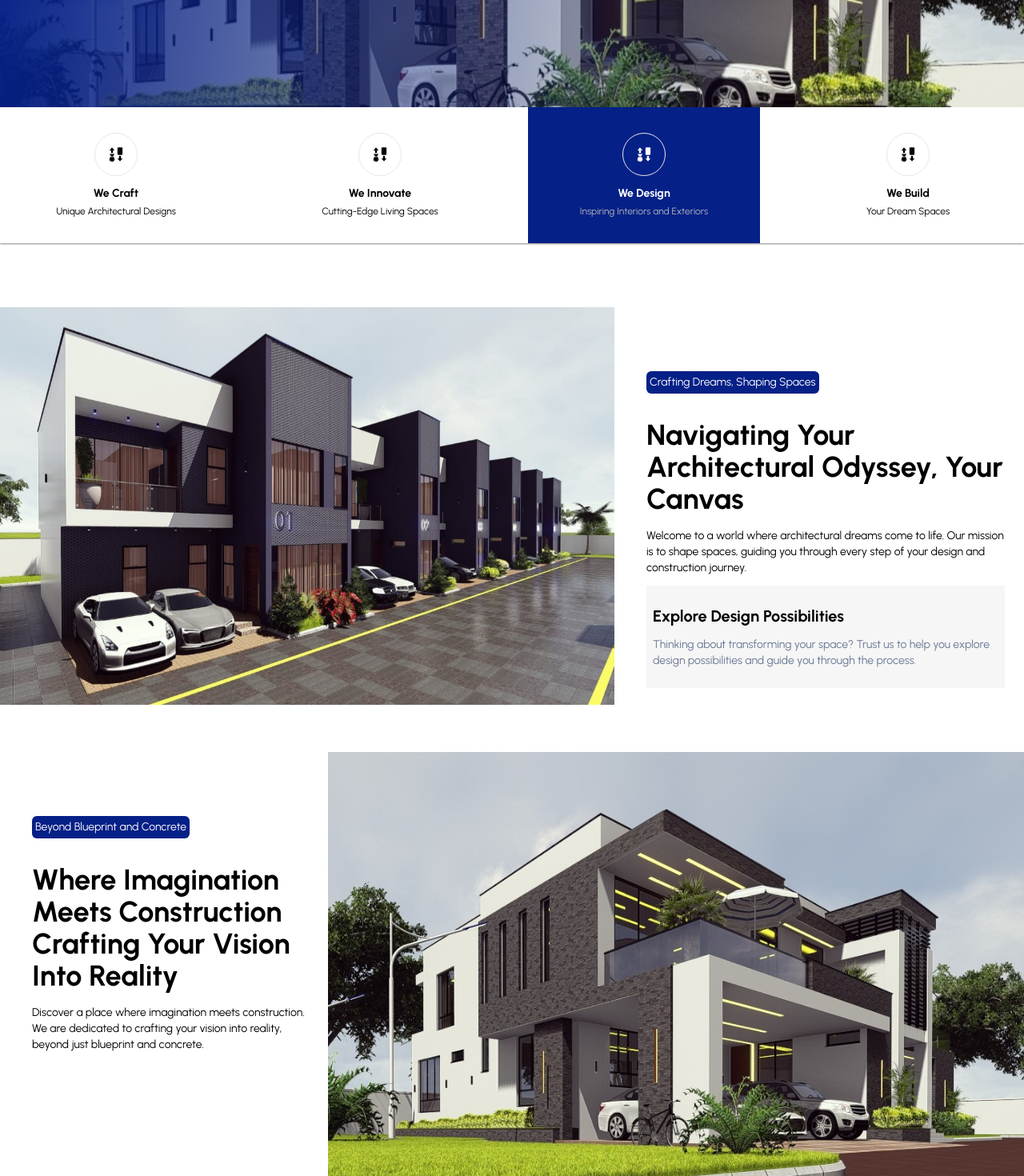
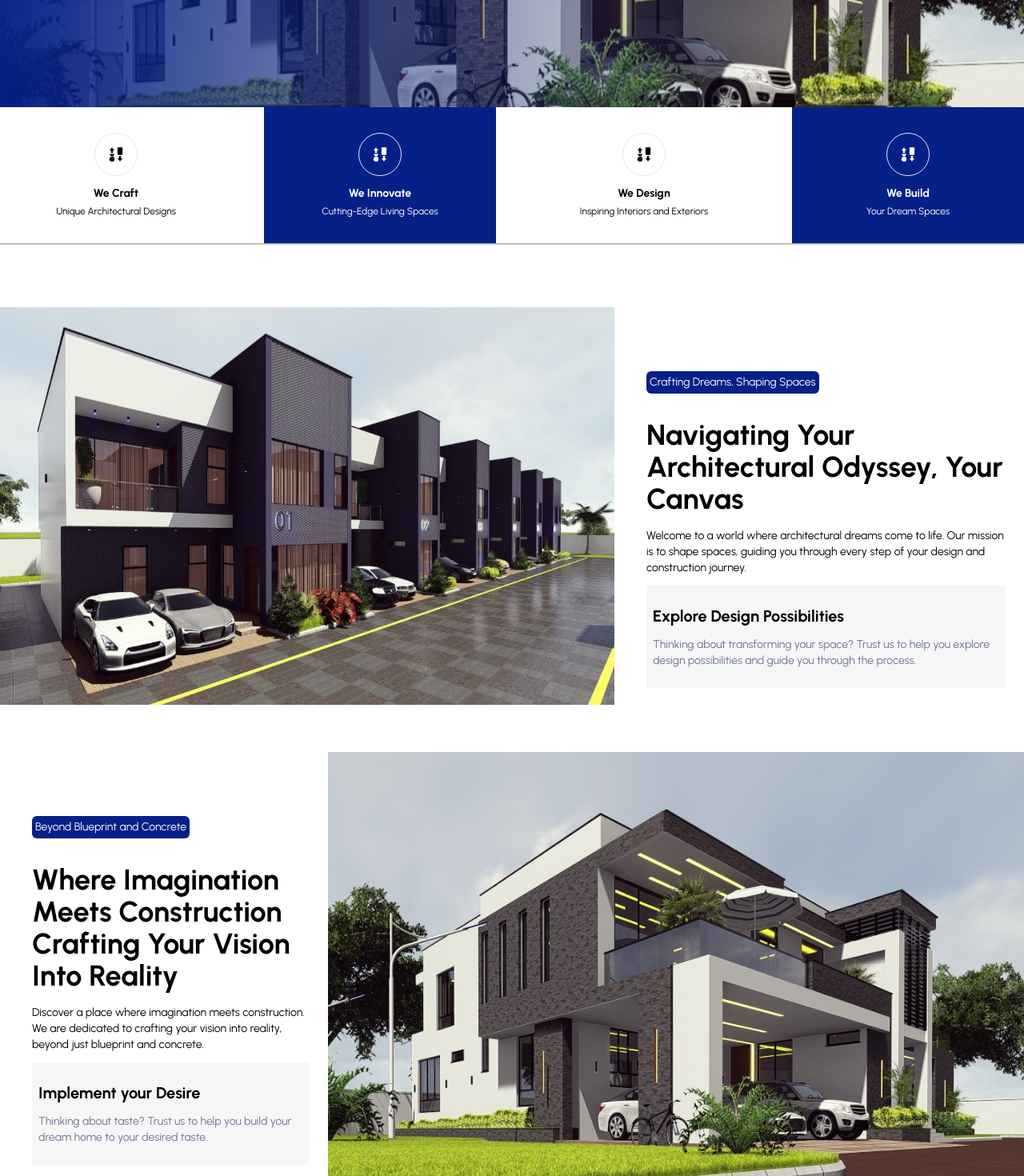
Before and after one commit to Mhiracul/EliteAce, a Next.js app: page / in a window 1280 px wide. Shown: the part 540-2010 px from the top of the page at 80% size. Built offline with nearby package versions, Linux system fonts and the light colour scheme.

Commit message:
made changes to the components

```diff
--- a/src/app/component/AboutUs.tsx
+++ b/src/app/component/AboutUs.tsx
@@ -7,7 +7,7 @@ const AboutUs = () => {
     <div className="h-full">
       <div className="bg-white container shadow-sm shadow-[#878787] mx-auto w-full">
         <div className="grid lg:grid-cols-4 md:grid-cols-4 grid-cols-1 gap-10">
-          <div className="flex flex-col p-8 items-center">
+          <div className="flex flex-col p-8 items-center ">
             <div className="border rounded-full p-4">
               <GiBuyCard size={20} color="black" />
             </div>
@@ -18,36 +18,36 @@ const AboutUs = () => {
               Unique Architectural Designs
             </p>
           </div>
-          <div className="flex flex-col p-8 items-center">
+          <div className="flex flex-col p-8 items-center bg-[#052087]">
+            <div className="border rounded-full p-4">
+              <GiBuyCard size={20} color="white" />
+            </div>
+            <p className="text-center text-white mt-3 md:text-sm font-bold text-base">
+              We Innovate
+            </p>
+            <p className="text-center  text-white  text-black mt-1 md:text-xs ">
+              Cutting-Edge Living Spaces
+            </p>
+          </div>
+          <div className="flex flex-col items-center p-8 px-10 ">
             <div className="border rounded-full p-4">
               <GiBuyCard size={20} color="black" />
             </div>
             <p className="text-center text-black mt-3 md:text-sm font-bold text-base">
-              We Innovate
+              We Design
             </p>
-            <p className="text-center text-black mt-1 md:text-xs ">
-              Cutting-Edge Living Spaces
+            <p className="text-center text-black mt-1 md:text-xs text-[#B2B7BB]">
+              Inspiring Interiors and Exteriors
             </p>
           </div>
-          <div className="flex flex-col items-center p-8 px-10 bg-[#052087]">
+          <div className="flex flex-col p-8 items-center bg-[#052087]">
             <div className="border rounded-full p-4">
               <GiBuyCard size={20} color="white" />
             </div>
             <p className="text-center text-white mt-3 md:text-sm font-bold text-base">
-              We Design
-            </p>
-            <p className="text-center  mt-1 md:text-xs text-[#B2B7BB]">
-              Inspiring Interiors and Exteriors
-            </p>
-          </div>
-          <div className="flex flex-col p-8 items-center">
-            <div className="border rounded-full p-4">
-              <GiBuyCard size={20} color="black" />
-            </div>
-            <p className="text-center text-black mt-3 md:text-sm font-bold text-base">
               We Build
             </p>
-            <p className="text-center text-black mt-1 md:text-xs ">
+            <p className="text-center text-white mt-1 md:text-xs text-[#B2B7BB]">
               Your Dream Spaces
             </p>
           </div>
--- a/src/app/component/Designs.tsx
+++ b/src/app/component/Designs.tsx
@@ -75,6 +75,17 @@ const Design = () => {
               </button>
             </div>
           </div>
+          <div className="md:max-w-[500px] rounded-md  relative">
+            <Image src={Fruit3} alt="List" className="w-full rounded-t-md" />
+            <div className="bg-[#052087] w-full h-1"></div>
+            <div className="bg-white rounded-b-md shadow-lg shadow-[#ccc] py-4 px-4 flex flex-col items-center gap-5 relative">
+              <h4 className="text-[15px] font-medium text-center">Duplex</h4>
+
+              <button className="bg-[#052087] hover:bg-[#ee5457] px-6 py-2  font-bold rounded-full text-white font-Montserrat text-[7px]  max-w-[180px]">
+                <Link href="/Contact">Contact Us</Link>
+              </button>
+            </div>
+          </div>
           <div className="md:max-w-[500px]  rounded-md  relative">
             <Image src={Fruit6} alt="List" className="w-full  rounded-t-md" />
             <div className="bg-[#052087] w-full h-1"></div>
@@ -98,6 +109,17 @@ const Design = () => {
               </button>
             </div>
           </div>
+          <div className="md:max-w-[500px] rounded-md  relative">
+            <Image src={Fruit7} alt="List" className="w-full rounded-t-md" />
+            <div className="bg-[#052087] w-full h-1"></div>
+            <div className="bg-white rounded-b-md shadow-lg shadow-[#ccc] py-4 px-4 flex flex-col items-center gap-5 relative">
+              <h4 className="text-[15px] font-medium text-center">Bungalow</h4>
+
+              <button className="bg-[#052087] hover:bg-[#ee5457] px-6 py-2  font-bold rounded-full text-white font-Montserrat text-[7px]  max-w-[180px]">
+                <Link href="/Contact">Contact Us</Link>
+              </button>
+            </div>
+          </div>
         </div>
         <div className="flex  justify-center w-full mt-4 py-6">
           <button className="bg-[#052087] hover:bg-[#38498d] px-6 py-2 font-bold rounded-sm text-white font-Montserrat text-[7px] max-w-[180px] ">
--- a/src/app/component/Sell.tsx
+++ b/src/app/component/Sell.tsx
@@ -58,6 +58,15 @@ const Sell = () => {
                 blueprint and concrete.
               </p>
             </div>
+            <div className="bg-[#F6F6F6] max-w-md px-2 py-6 flex flex-col gap-3 mt-3 align-middle ">
+              <h1 className="text-black text-xl font-bold">
+                Implement your Desire
+              </h1>
+              <p className="text-normal text-sm text-[#687693]">
+                Thinking about taste? Trust us to help you build your dream home
+                to your desired taste.
+              </p>
+            </div>
           </div>
 
           <Image
--- a/src/app/component/Success.tsx
+++ b/src/app/component/Success.tsx
@@ -14,12 +14,12 @@ const Success = () => {
   return (
     <div className="bg-[#fff] font-urbanist text-black  h-full w-full">
       <div className="container mx-auto py-20 px-10">
-        <h1 className="text-black text-xl font-semibold underline mb-2 text-end">
+        {/*  <h1 className="text-black text-xl font-semibold underline mb-2 text-end">
           Our Team
-        </h1>
+        </h1> */}
 
         <h1 className="lg:text-8xl md:text-6xl text-xl  font-bold ">
-          "Meet the team behind the designs"
+          Our Team
         </h1>
         <div className="w-full h-0.5 bg-[#F2F2F2] mt-6 mb-5"></div>
         <p className="py-4 md:text-4xl text-xl font-light">
```
Also changed, not shown: src/app/component/InteriorDecor.tsx (+18 -36 lines).
